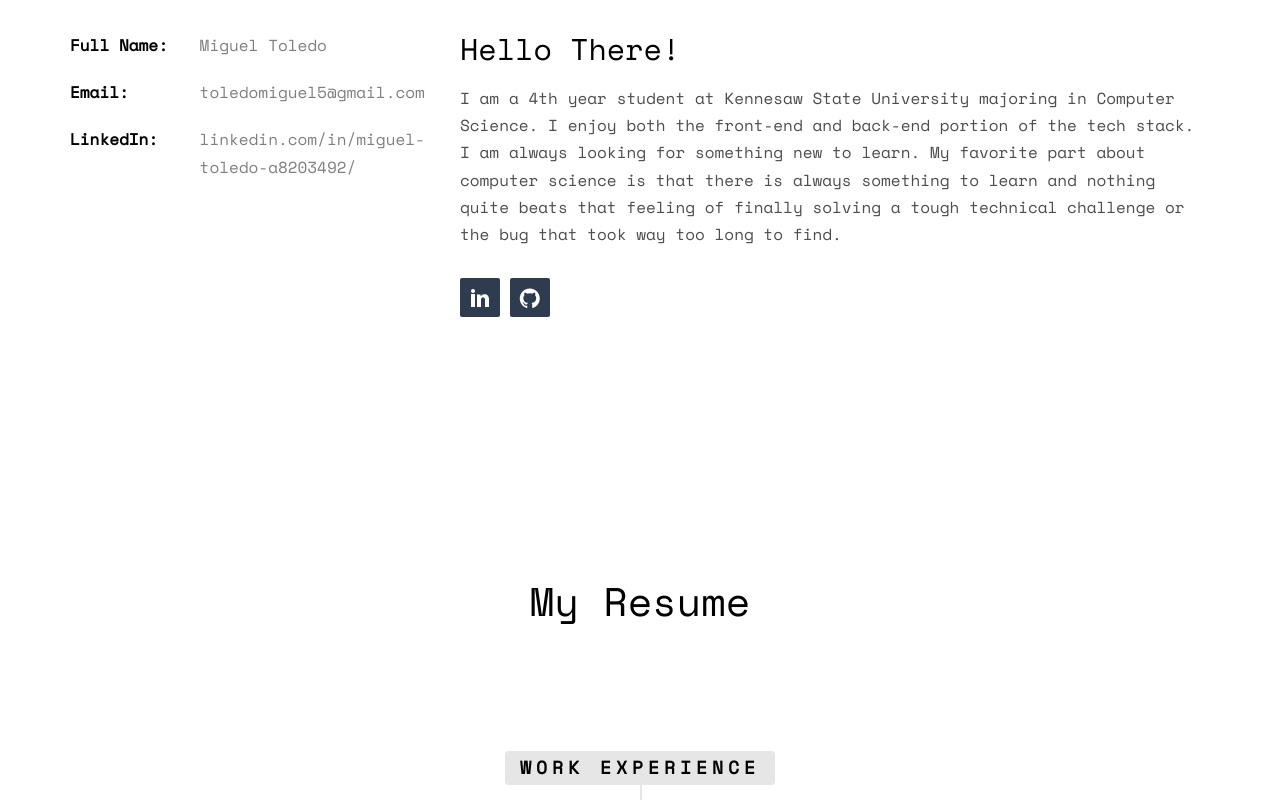
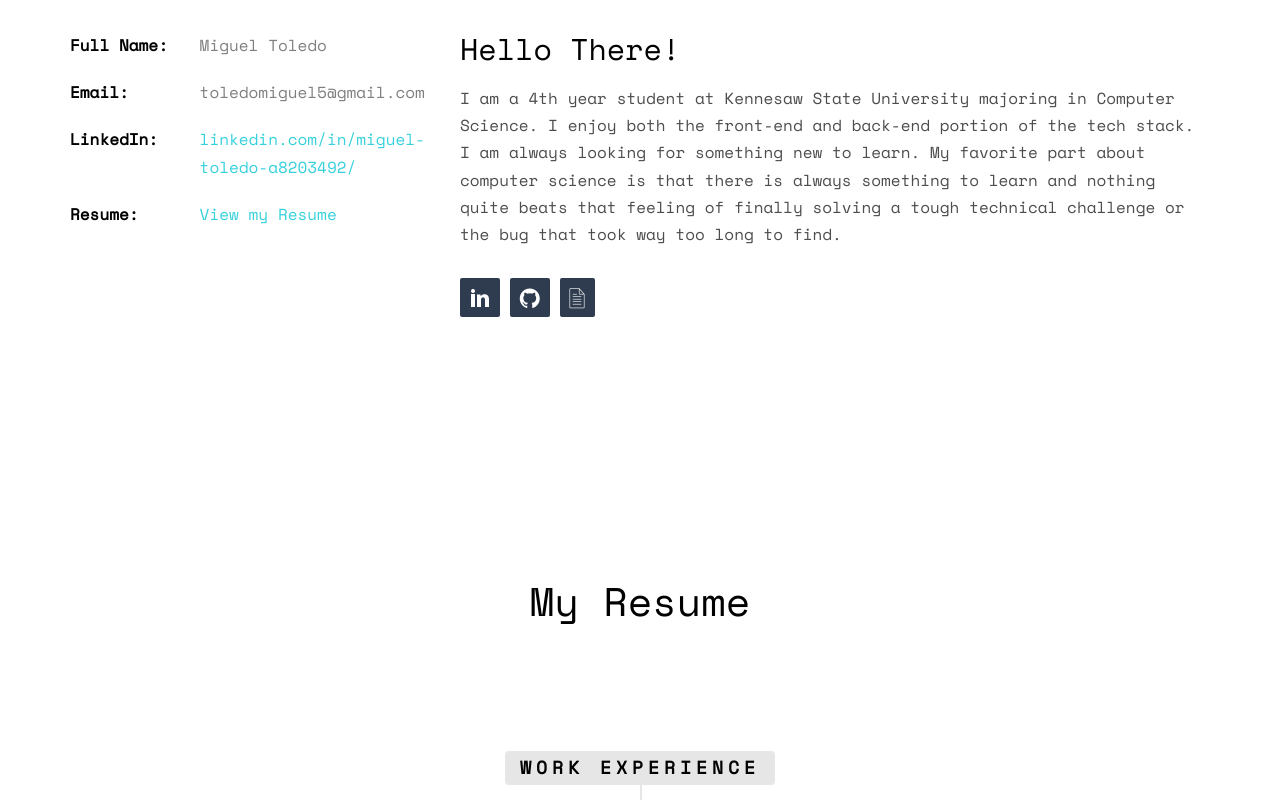
Before and after one commit to migueltol22/migueltol22.github.io, a plain HTML site: page index.html in a window 1280 px wide. Shown: the part 1040-1840 px from the top of the page. Drawn offline with nearby package versions, Linux system fonts and the light colour scheme; some packages are replaced by stand-ins of ours; no server answers; files whose address does not match are found by name.

Commit message:
adding resume

```diff
--- a/css/style.css
+++ b/css/style.css
@@ -47,13 +47,13 @@ body {
 }
 
 a {
-  color: #FF9000;
+  color: #36D1DC;
   -webkit-transition: 0.5s;
   -o-transition: 0.5s;
   transition: 0.5s;
 }
 a:hover, a:active, a:focus {
-  color: #FF9000;
+  color: #36D1DC;
   outline: none;
   text-decoration: none;
 }
--- a/index.html
+++ b/index.html
@@ -61,6 +61,7 @@
 								<ul class="fh5co-social-icons">
 									<li><a href="https://www.linkedin.com/in/miguel-toledo-a8203492/"><i class="icon-linkedin2"></i></a></li>
 									<li><a href="https://www.github.com/migueltol22"><i class="icon-github2"></i></a></li>
+									<li><a href="./MiguelToledoResume.pdf"><i class="icon-document"></i></a></li>
 								</ul>
 							</p>
 						</div>
@@ -82,7 +83,8 @@
 					<ul class="info">
 						<li><span class="first-block">Full Name:</span><span class="second-block">Miguel Toledo</span></li>
 						<li><span class="first-block">Email:</span><span class="second-block">toledomiguel5@gmail.com</span></li>
-						<li><span class="first-block">LinkedIn:</span><span class="second-block">linkedin.com/in/miguel-toledo-a8203492/</span></li>
+						<li><span class="first-block">LinkedIn:</span><span class="second-block"><a href="https://linkedin.com/in/miguel-toledo-a8203492">linkedin.com/in/miguel-toledo-a8203492/</a></span></li>
+						<li><span class="first-block">Resume:</span><span class="second-block"><a href="./MiguelToledoResume.pdf">View my Resume</a></span></li>
 					</ul>
 				</div>
 				<div class="col-md-8">
@@ -92,6 +94,7 @@
 						<ul class="fh5co-social-icons">
 							<li><a href="https://www.linkedin.com/in/miguel-toledo-a8203492/"><i class="icon-linkedin2"></i></a></li>
 							<li><a href="https://www.github.com/migueltol22"><i class="icon-github2"></i></a></li>
+							<li><a href="./MiguelToledoResume.pdf"><i class="icon-document"></i></a></li>
 						</ul>
 					</p>
 				</div>
@@ -219,6 +222,7 @@
 					<ul class="fh5co-social-icons">
 						<li><a href="https://www.linkedin.com/in/miguel-toledo-a8203492/"><i class="icon-linkedin2"></i></a></li>
 						<li><a href="https://www.github.com/migueltol22"><i class="icon-github2"></i></a></li>
+						<li><a href="./MiguelToledoResume.pdf"><i class="icon-document"></i></a></li>
 					</ul>
 				</div>
 			</div>
```
Also changed, not shown: 2 other files.
